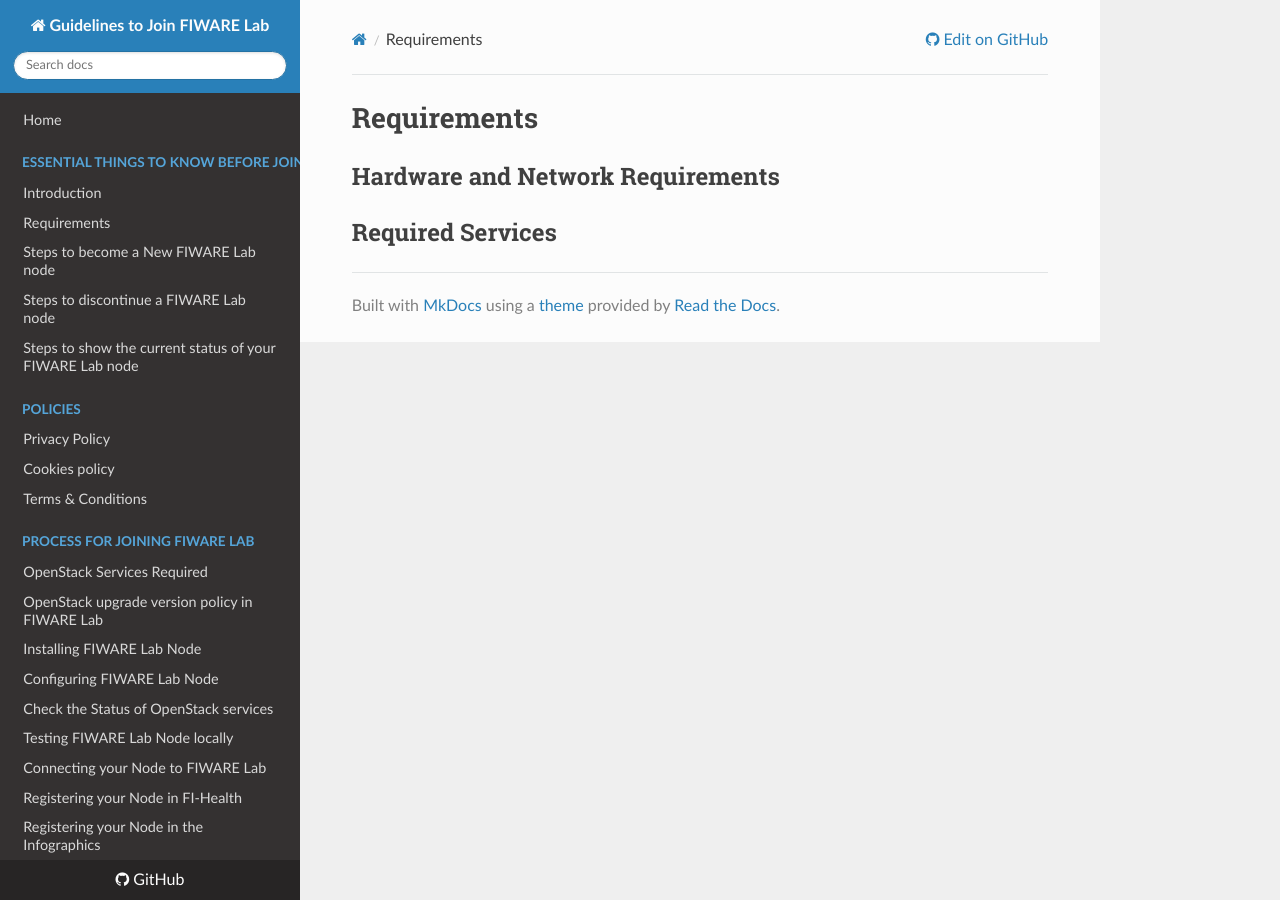
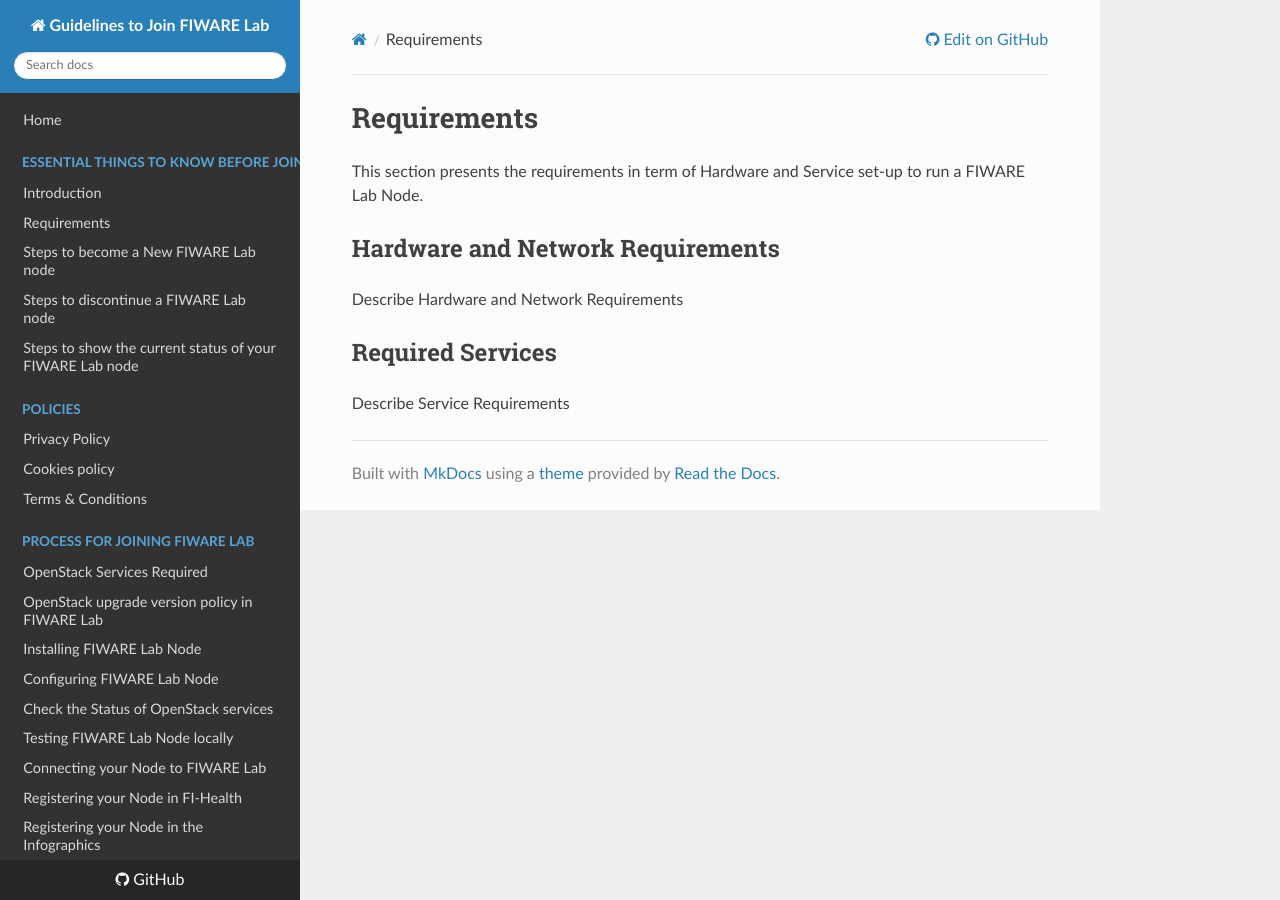
Before and after one commit to martel-innovate/join-fiware-lab-guide, an MkDocs documentation site: the page built from docs/node-set-up/requirements.md, in a window 1280 px wide. Built offline with MkDocs 1.6.1, drawn with Linux system fonts in a browser that asks for light colours; nearby versions of some CDN libraries; comment, search, counter and statistics services are not loaded; old or Windows-style settings are respelled for this version of MkDocs.

```diff
--- a/docs/node-set-up/requirements.md
+++ b/docs/node-set-up/requirements.md
@@ -1,5 +1,12 @@
-# Requirements
+# Requirements
+
+This section presents the requirements in term of Hardware and Service set-up
+to run a FIWARE Lab Node.
 
 ## Hardware and Network Requirements
 
+Describe Hardware and Network Requirements
+
 ## Required Services
+
+Describe Service  Requirements
```
Also changed, not shown: docs/faq.md (+1 -1 lines), docs/future.md (+3 -1 lines), docs/node-connection/fiware-lab.md (+3 -1 lines), docs/node-disconnection/fiware-lab.md (+3 -1 lines), docs/references.md (line endings or trailing spaces).
